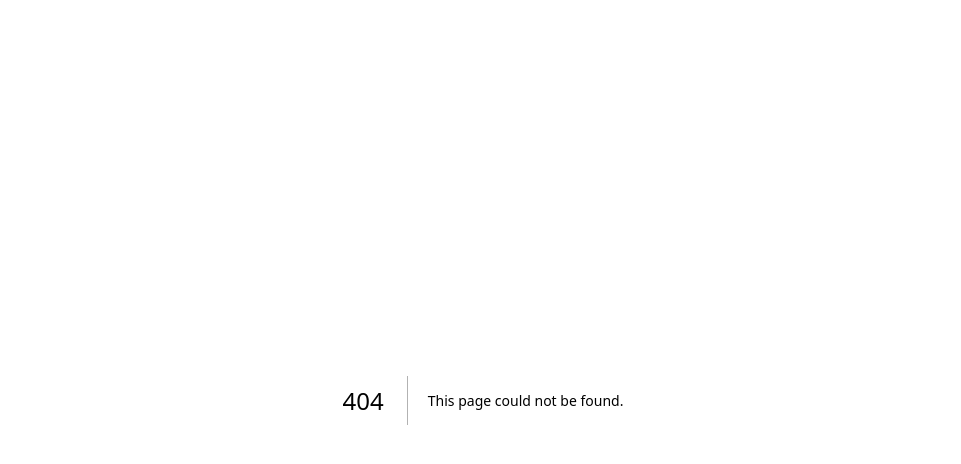
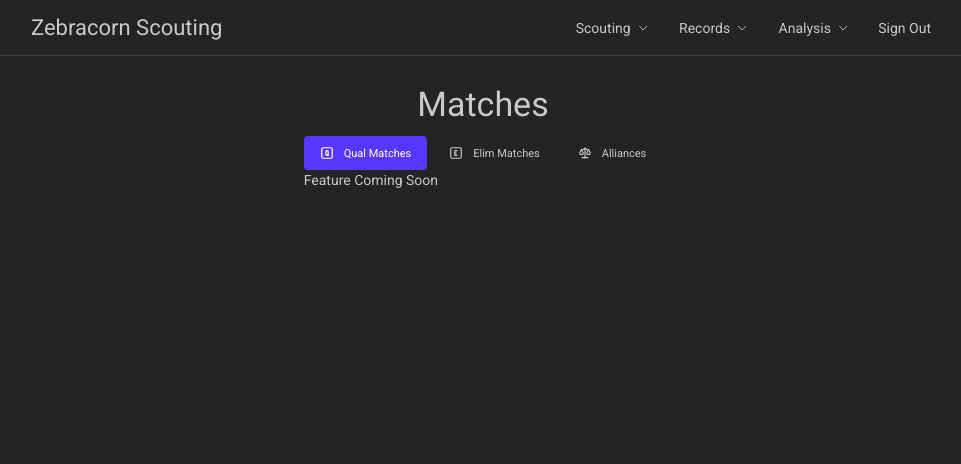
Before and after one commit to FRC900/scouting-site, a Next.js app: page /matches in a window 1280 px wide. Before the commit this address had no page. Shown: the top 464 px of the page, without its empty margins (157-1118 px from the left). Built offline with nearby package versions, Linux system fonts and the light colour scheme.

Commit message:
matches tabs

```diff
--- /dev/null
+++ b/app/(header)/matches/page.tsx
@@ -0,0 +1,9 @@
+import MatchesTabs from "../../../components/Matches/matches";
+
+export default function Page() {
+  return (
+    <>
+      <MatchesTabs />
+    </>
+  );
+}
--- a/auth.config.ts
+++ b/auth.config.ts
@@ -11,7 +11,8 @@ export const authConfig = {
       const isOnPitForm = nextUrl.pathname.startsWith('/pit-form');
       const isOnRecords = nextUrl.pathname.startsWith('/records');
       const isOnData = nextUrl.pathname.startsWith('/data')
-      if (isOnStandForm || isOnPitForm || isOnRecords || isOnData) {
+      const isOnMatches = nextUrl.pathname.startsWith('/matches')
+      if (isOnStandForm || isOnPitForm || isOnRecords || isOnData || isOnMatches) {
         if (isLoggedIn) return true;
         return false; // Redirect unauthenticated users to login page
       } else if (isLoggedIn) {
--- /dev/null
+++ b/components/Matches/matches.tsx
@@ -0,0 +1,55 @@
+"use client";
+
+import { rem, Tabs, Title, useMantineTheme } from "@mantine/core";
+import { IconScale, IconSquareLetterE, IconSquareLetterQ } from "@tabler/icons-react";
+
+export default function MatchesTabs() {
+  const theme = useMantineTheme();
+
+  return (
+    <>
+      <Title>Matches</Title>
+      <Tabs
+        color={theme.colors.milkshake[4]}
+        variant="pills"
+        defaultValue="qual"
+      >
+        <Tabs.List grow justify="center">
+          <Tabs.Tab
+            value="qual"
+            leftSection={
+              <IconSquareLetterQ style={{ width: rem(14), height: rem(14) }} />
+            }
+          >
+            Qual Matches
+          </Tabs.Tab>
+          <Tabs.Tab
+            value="elim"
+            leftSection={
+              <IconSquareLetterE style={{ width: rem(14), height: rem(14) }} />
+            }
+          >
+            Elim Matches
+          </Tabs.Tab>
+          <Tabs.Tab
+            value="alliances"
+            leftSection={
+              <IconScale style={{ width: rem(14), height: rem(14) }} />
+            }
+          >
+            Alliances
+          </Tabs.Tab>
+        </Tabs.List>
+        <Tabs.Panel value="qual">
+          Feature Coming Soon
+        </Tabs.Panel>
+        <Tabs.Panel value="elim">
+          Feature Coming Soon
+        </Tabs.Panel>
+        <Tabs.Panel value="alliances">
+          Feature Coming Soon
+        </Tabs.Panel>
+      </Tabs>
+    </>
+  );
+}
```
Also changed, not shown: app/(header)/data/plan.md (deleted, +0 -36 lines).
